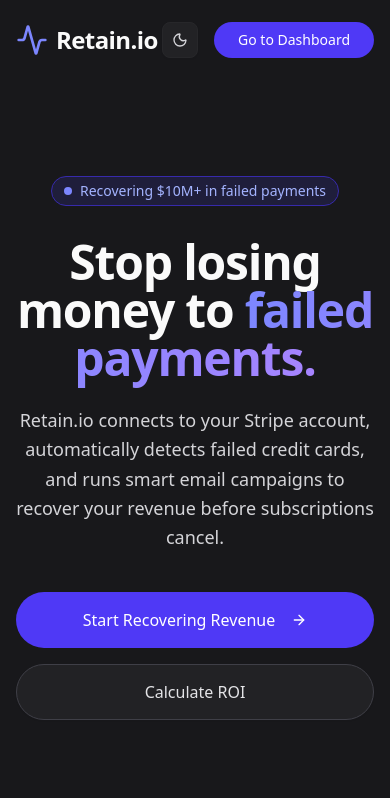
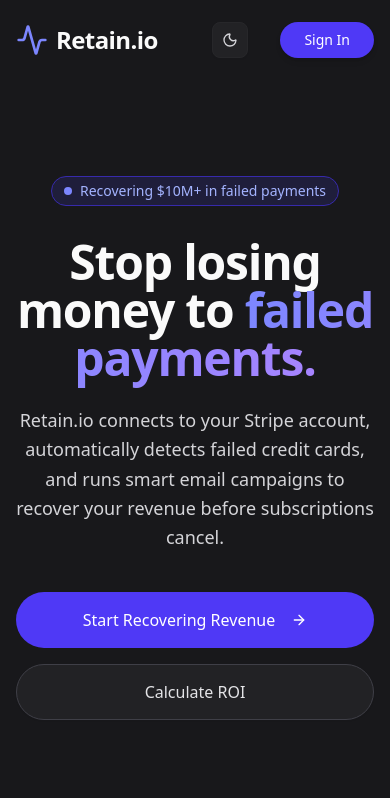
Before and after one commit to erkanrzgc/retain-io, a Next.js app: page / in a window 390 px wide. Shown: the top 798 px of the page. Built offline with nearby package versions, Linux system fonts and the light colour scheme; no server answers.

Commit message:
feat(ui): display sign in button on mobile hero for unauthenticated users

```diff
--- a/src/app/page.tsx
+++ b/src/app/page.tsx
@@ -2,8 +2,11 @@ import Link from "next/link";
 import { Button } from "@/components/ui/button";
 import { Activity, ArrowRight, ShieldCheck, Zap, DollarSign } from "lucide-react";
 import { ModeToggle } from "@/components/ui/mode-toggle";
+import { getServerSession } from "next-auth/next";
+import { authOptions } from "@/lib/auth/options";
 
-export default function Home() {
+export default async function Home() {
+  const session = await getServerSession(authOptions);
   return (
     <div className="flex min-h-screen flex-col bg-zinc-50 dark:bg-zinc-900 transition-colors duration-300">
       <header className="container mx-auto flex h-20 items-center justify-between px-4 md:px-6">
@@ -18,12 +21,16 @@ export default function Home() {
         </nav>
         <div className="flex items-center gap-4 relative z-10">
           <ModeToggle />
-          <Link href="/login" className="hidden text-sm font-medium text-zinc-600 dark:text-zinc-300 hover:text-zinc-900 dark:hover:text-zinc-50 md:block">
-            Sign In
-          </Link>
-          <Link href="/dashboard">
-            <Button className="bg-indigo-600 hover:bg-indigo-700 text-white rounded-full px-6">
-              Go to Dashboard
+          {!session ? (
+            <Link href="/login">
+              <Button variant="outline" className="hidden border-zinc-200 dark:border-zinc-800 text-zinc-700 dark:text-zinc-200 hover:bg-zinc-100 dark:hover:bg-zinc-800 md:block rounded-full px-6">
+                Sign In
+              </Button>
+            </Link>
+          ) : null}
+          <Link href={session ? "/dashboard" : "/login"}>
+            <Button className="bg-indigo-600 hover:bg-indigo-700 text-white rounded-full px-6 shadow-md transition-all">
+              {session ? "Go to Dashboard" : "Sign In"}
             </Button>
           </Link>
         </div>
```
